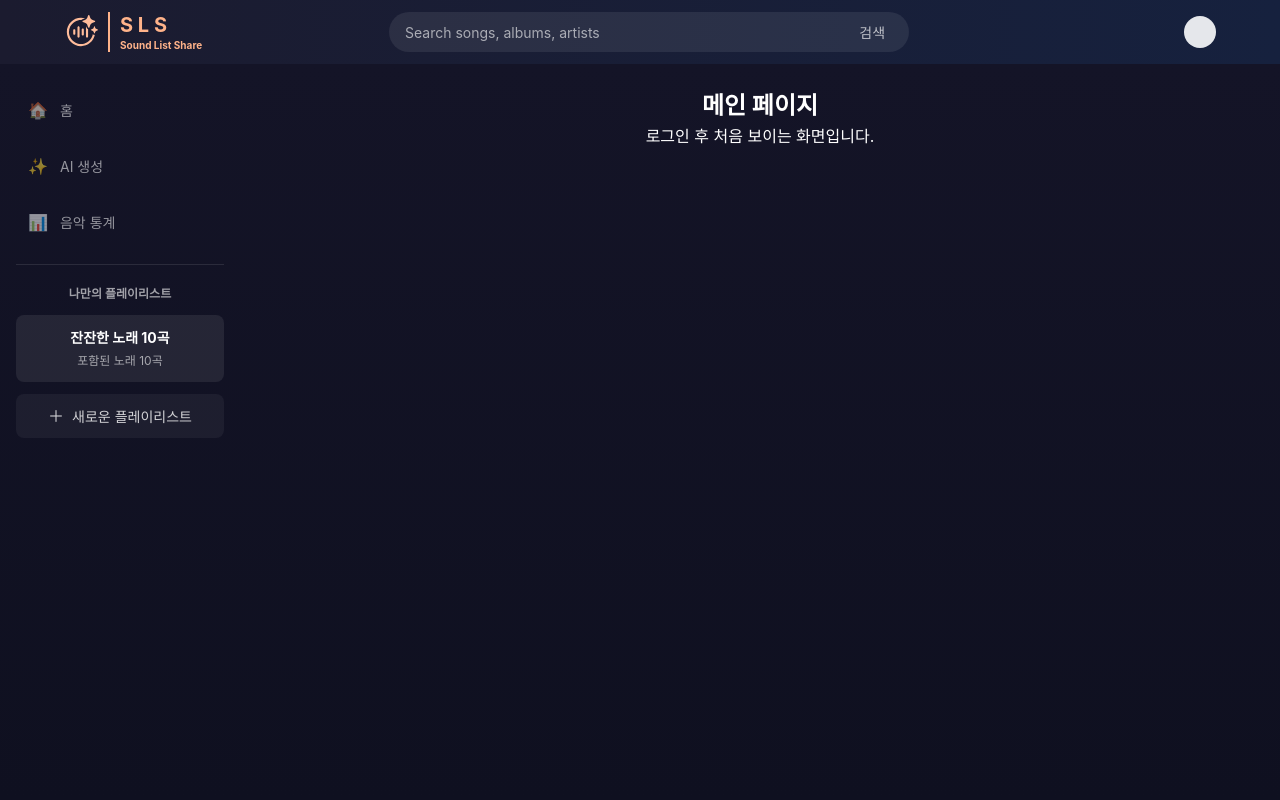
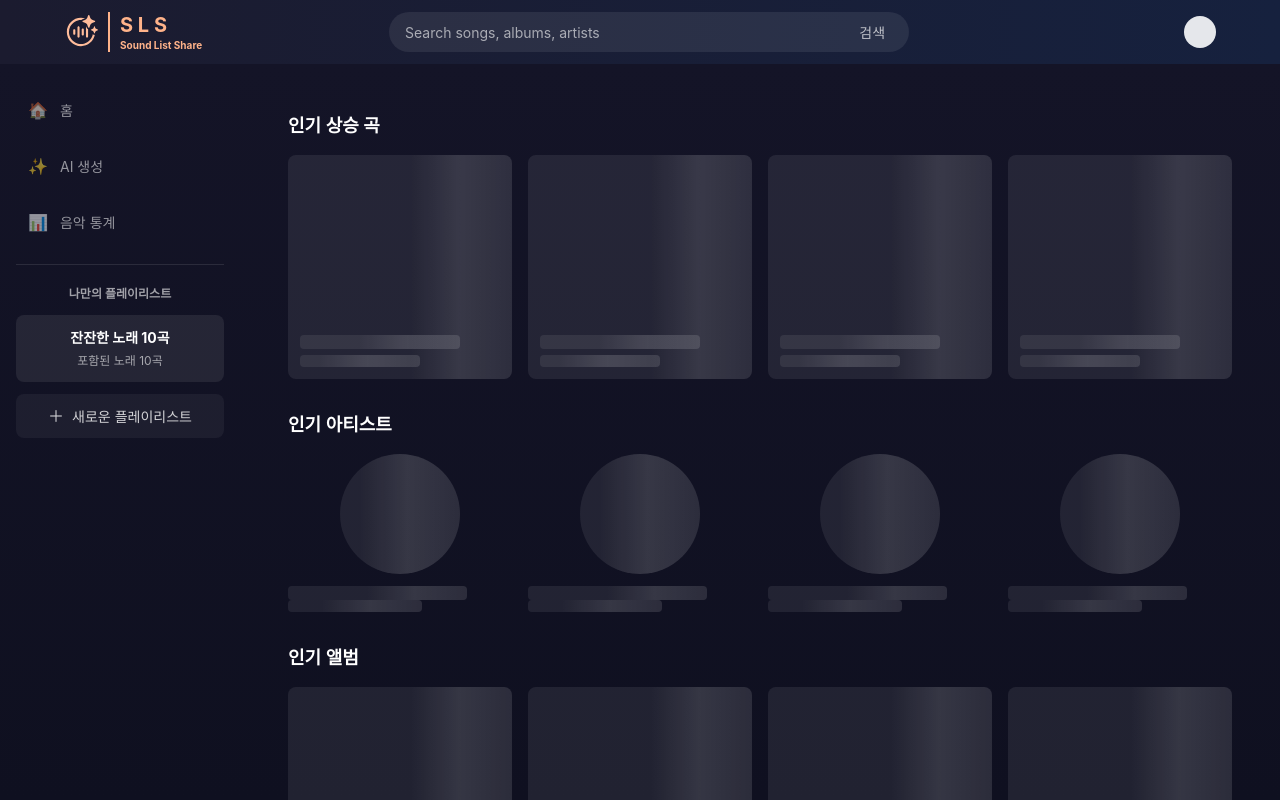
Before and after one commit to sg1315/SoundListShare, a React (Vite) app in the folder front/: page / in a window 1280 px wide. Built offline with nearby package versions, Linux system fonts and the light colour scheme.

Commit message:
[Feat] 메인 페이지 스켈레톤 디자인 추가

```diff
--- /dev/null
+++ b/front/src/features/mainContent/components/skeleton/MainPageSkeleton.styles.ts
@@ -0,0 +1,68 @@
+// pages/MainPageSkeleton.styles.ts
+import styled, { keyframes } from 'styled-components';
+
+const shimmer = keyframes`
+  0% { background-position: -200px 0; }
+  100% { background-position: calc(200px + 100%) 0; }
+`;
+
+const SkeletonBase = styled.div`
+  background: linear-gradient(
+    90deg,
+    rgba(255,255,255,0.08) 25%,
+    rgba(255,255,255,0.16) 37%,
+    rgba(255,255,255,0.08) 63%
+  );
+  background-size: 400px 100%;
+  animation: ${shimmer} 1.4s ease infinite;
+`;
+
+export const PageWrapper = styled.div`
+  padding: 24px;
+  display: flex;
+  flex-direction: column;
+  gap: 32px;
+`;
+
+export const Section = styled.section`
+  display: flex;
+  flex-direction: column;
+  gap: 16px;
+`;
+
+export const SectionTitle = styled.h3`
+  display: inherit;
+  font-size: ${({ theme }) => theme.fontSizes.lg};
+  font-weight: ${({ theme }) => theme.fontWeights.semibold};
+  color: ${({ theme }) => theme.colors.white};
+`;
+
+export const Grid = styled.div`
+  display: grid;
+  grid-template-columns: repeat(4, 1fr);
+  gap: 16px;
+`;
+
+export const SkeletonCard = styled(SkeletonBase)`
+  aspect-ratio: 1 / 1;
+  border-radius: ${({ theme }) => theme.borderRadius.lg};
+  padding: 12px;
+
+  display: flex;
+  flex-direction: column;
+  justify-content: flex-end;
+  gap: 6px;
+`;
+
+export const SkeletonCircle = styled(SkeletonBase)`
+  width: 120px;
+  height: 120px;
+  border-radius: 50%;
+  margin: 0 auto 12px;
+`;
+
+export const SkeletonText = styled(SkeletonBase)<{ $small?: boolean }>`
+  width: ${({ $small }) => ($small ? '60%' : '80%')};
+  height: ${({ $small }) => ($small ? '12px' : '14px')};
+  border-radius: 4px;
+`;
--- /dev/null
+++ b/front/src/features/mainContent/components/skeleton/MainPageSkeleton.tsx
@@ -0,0 +1,71 @@
+// pages/MainPageSkeleton.tsx
+import {
+  PageWrapper,
+  Section,
+  SectionTitle,
+  Grid,
+  SkeletonCard,
+  SkeletonCircle,
+  SkeletonText,
+} from './MainPageSkeleton.styles';
+
+const MainPageSkeleton = () => {
+  return (
+    <PageWrapper>
+      {/* 인기 상승 곡 */}
+      <Section>
+        <SectionTitle>인기 상승 곡</SectionTitle>
+        <Grid>
+          {Array.from({ length: 4 }).map((_, i) => (
+            <SkeletonCard key={i}>
+              <SkeletonText />
+              <SkeletonText $small />
+            </SkeletonCard>
+          ))}
+        </Grid>
+      </Section>
+
+      {/* 인기 아티스트 */}
+      <Section>
+        <SectionTitle>인기 아티스트</SectionTitle>
+        <Grid>
+          {Array.from({ length: 4 }).map((_, i) => (
+            <div key={i} style={{ textAlign: 'center' }}>
+              <SkeletonCircle />
+              <SkeletonText />
+              <SkeletonText $small />
+            </div>
+          ))}
+        </Grid>
+      </Section>
+
+      {/* 인기 앨범 */}
+      <Section>
+        <SectionTitle>인기 앨범</SectionTitle>
+        <Grid>
+          {Array.from({ length: 4 }).map((_, i) => (
+            <SkeletonCard key={i}>
+              <SkeletonText />
+              <SkeletonText $small />
+            </SkeletonCard>
+          ))}
+        </Grid>
+      </Section>
+
+      {/* 추천 차트 */}
+      <Section>
+        <SectionTitle>추천 차트</SectionTitle>
+        <Grid>
+          {Array.from({ length: 4 }).map((_, i) => (
+            <SkeletonCard key={i}>
+              <SkeletonText />
+              <SkeletonText $small />
+            </SkeletonCard>
+          ))}
+        </Grid>
+      </Section>
+    </PageWrapper>
+  );
+};
+
+export default MainPageSkeleton;
--- a/front/src/pages/MainPage.tsx
+++ b/front/src/pages/MainPage.tsx
@@ -1,10 +1,13 @@
+import MainPageSkeleton from "../features/mainContent/components/skeleton/MainPageSkeleton";
+
 // src/pages/MainPage.tsx
 const MainPage = () => {
   return (
-    <section>
-      <h1>메인 페이지</h1>
-      <p>로그인 후 처음 보이는 화면입니다.</p>
-    </section>
+    // <section>
+    //   <h1>메인 페이지</h1>
+    //   <p>로그인 후 처음 보이는 화면입니다.</p>
+    // </section>
+    <MainPageSkeleton></MainPageSkeleton>
   );
 };
 
```
